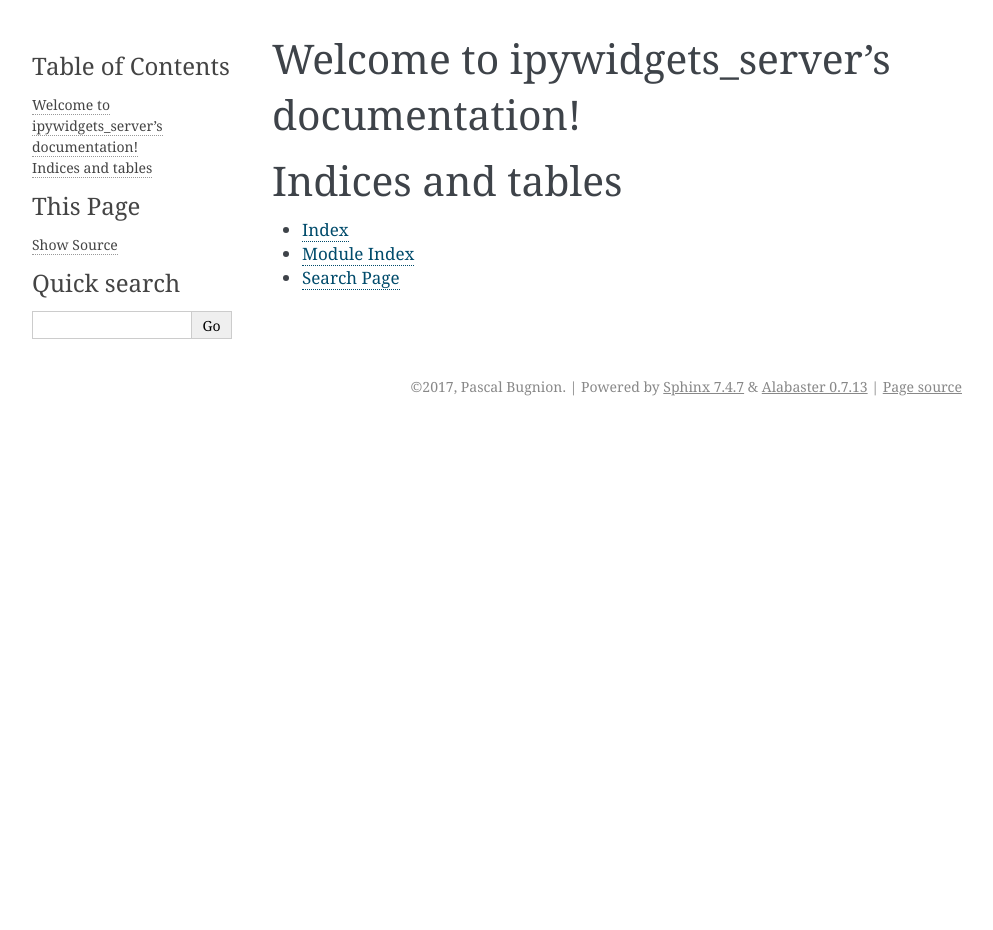
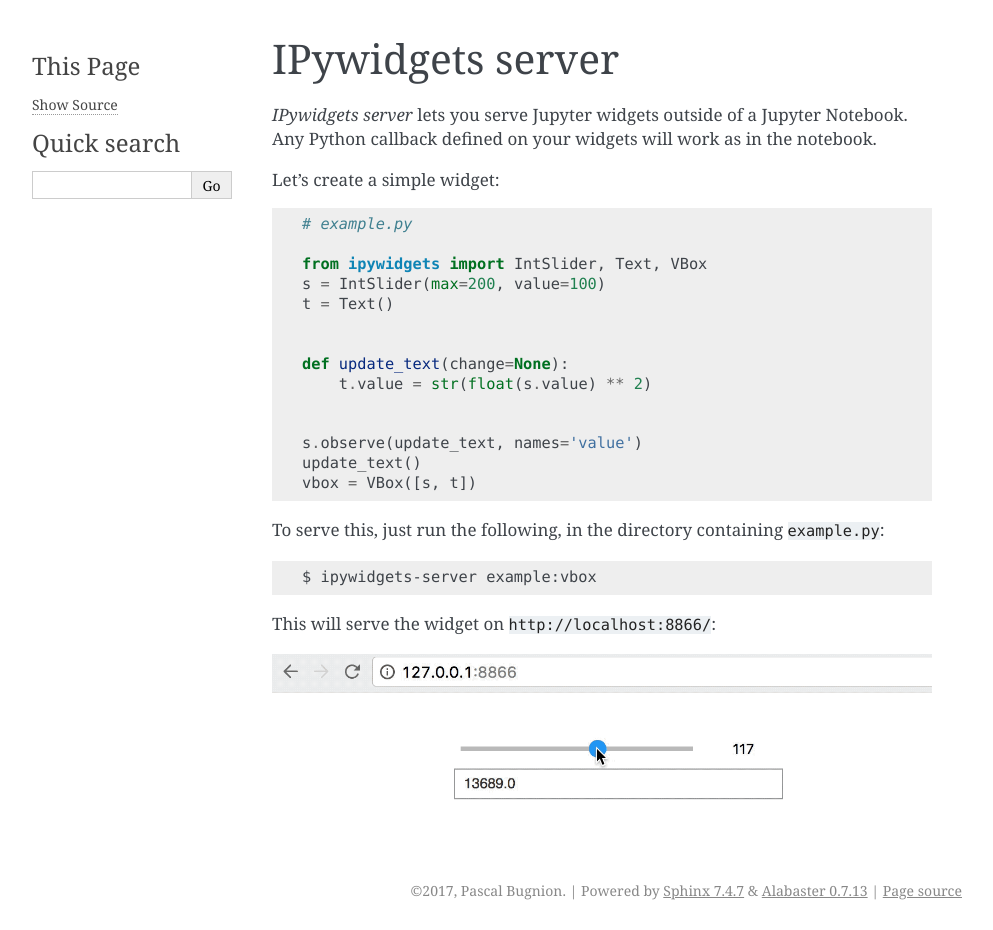
Before and after one commit to pbugnion/ipywidgets_server, a Sphinx documentation site: the page built from docs/source/index.rst, in a window 1280 px wide. Shown: the whole page, without its empty margins (148-1141 px from the left). Built offline with Sphinx 7.4.7, drawn with Linux system fonts in a browser that asks for light colours; before the commit the page ends 900 px from its top, so only the background shows below that.

Commit message:
Add introduction to docs

```diff
--- a/docs/source/index.rst
+++ b/docs/source/index.rst
@@ -3,18 +3,37 @@
    You can adapt this file completely to your liking, but it should at least
    contain the root `toctree` directive.
 
-Welcome to ipywidgets_server's documentation!
-=============================================
+IPywidgets server
+=================
 
-.. toctree::
-   :maxdepth: 2
-   :caption: Contents:
+`IPywidgets server` lets you serve Jupyter widgets outside of a Jupyter
+Notebook. Any Python callback defined on your widgets will work as in the
+notebook.
+
+Let's create a simple widget::
+
+    # example.py
+
+    from ipywidgets import IntSlider, Text, VBox
+    s = IntSlider(max=200, value=100)
+    t = Text()
 
 
+    def update_text(change=None):
+        t.value = str(float(s.value) ** 2)
 
-Indices and tables
-==================
 
-* :ref:`genindex`
-* :ref:`modindex`
-* :ref:`search`
+    s.observe(update_text, names='value')
+    update_text()
+    vbox = VBox([s, t])
+
+To serve this, just run the following, in the directory containing ``example.py``:
+
+.. code-block:: bash
+
+   $ ipywidgets-server example:vbox
+
+This will serve the widget on ``http://localhost:8866/``:
+
+
+.. image:: _images/simple-example.gif
```
Also changed, not shown: docs/source/_images/simple-example.gif (added).
